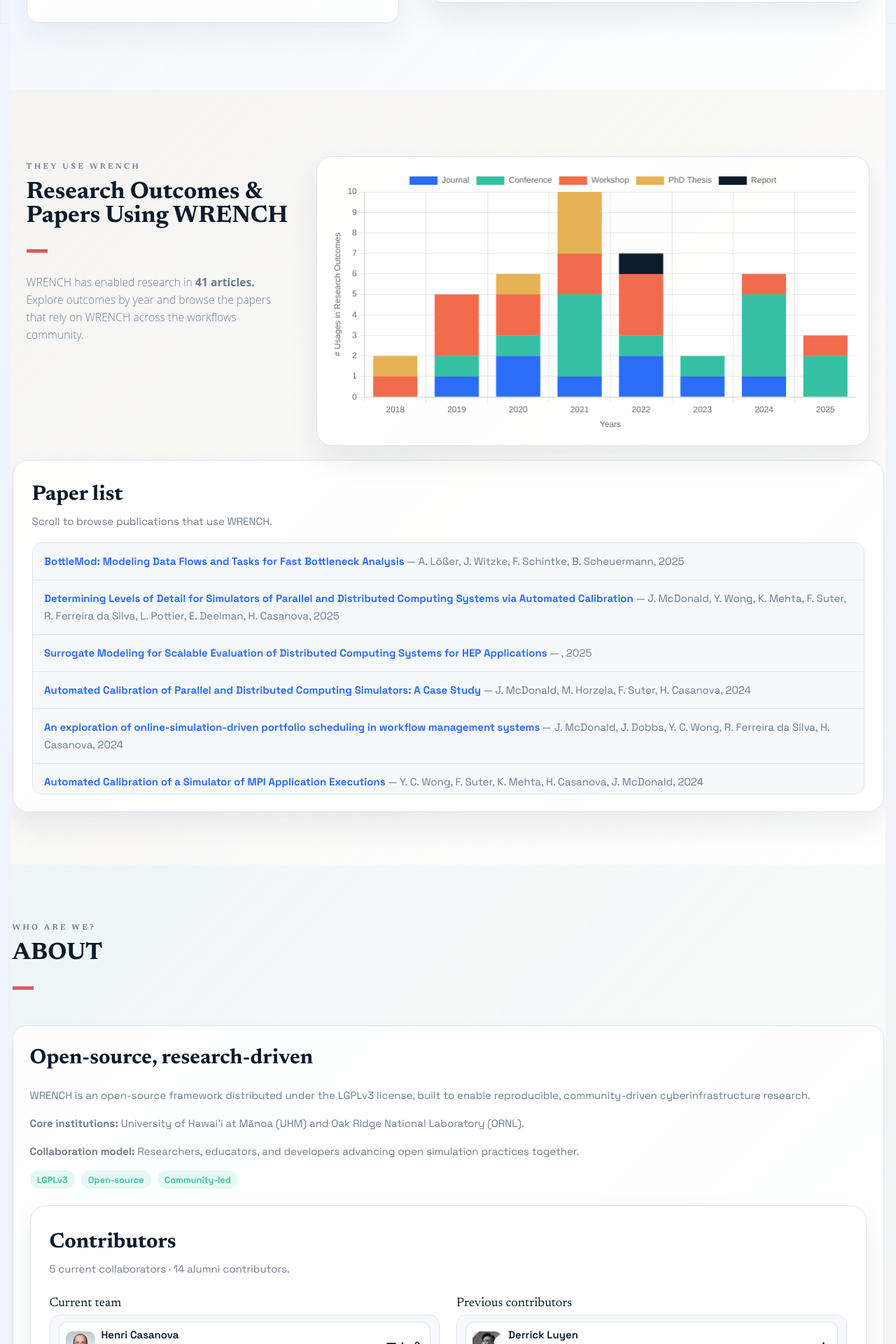
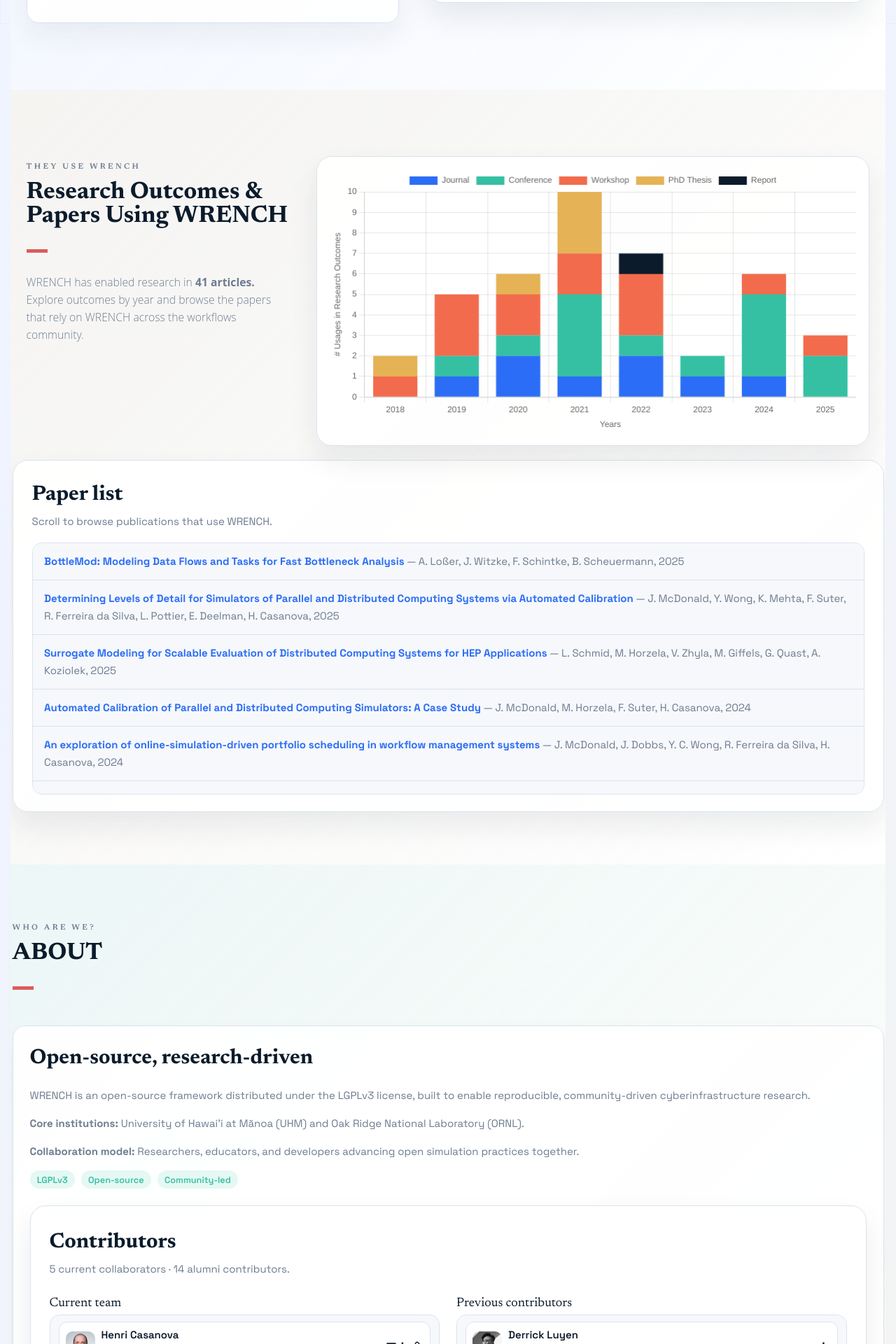
Before and after one commit to wrench-project/wrench-project.github.io, a Jekyll site: the page built from index.html, in a window 1280 px wide. Shown: the part 2578-4498 px from the top of the page at 70% size. Built offline with Jekyll 4.4.1, drawn with Linux system fonts in a browser that asks for light colours; the list of posts is cut into pages by our own code.

Commit message:
Fix typo in authors field in citations.yml

```diff
--- a/_data/citations.yml
+++ b/_data/citations.yml
@@ -1,7 +1,7 @@
 - year: 2025
   type: Conference
   title: "Surrogate Modeling for Scalable Evaluation of Distributed Computing Systems for HEP Applications"
-  authos: L. Schmid, M. Horzela, V. Zhyla, M. Giffels, G. Quast, A. Koziolek
+  authors: L. Schmid, M. Horzela, V. Zhyla, M. Giffels, G. Quast, A. Koziolek
   url: https://www.epj-conferences.org/articles/epjconf/abs/2025/22/epjconf_chep2025_01130/epjconf_chep2025_01130.html
   self: False
   usage: True
@@ -17,7 +17,7 @@
 - year: 2025
   type: Conference
   title: "BottleMod: Modeling Data Flows and Tasks for Fast Bottleneck Analysis"
-  authors: A. Lößer, J. Witzke, F. Schintke, B. Scheuermann
+  authors: "A. Loßer, J. Witzke, F. Schintke, B. Scheuermann"
   url: https://dl.acm.org/doi/abs/10.1145/3676151.3719382
   self: False
   usage: True
```
